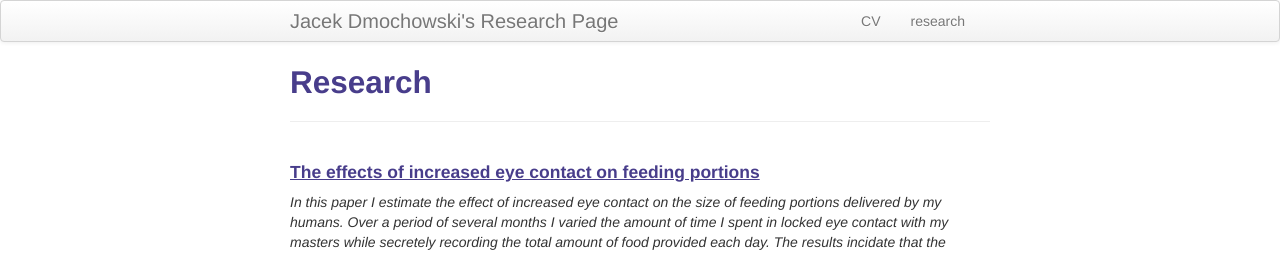
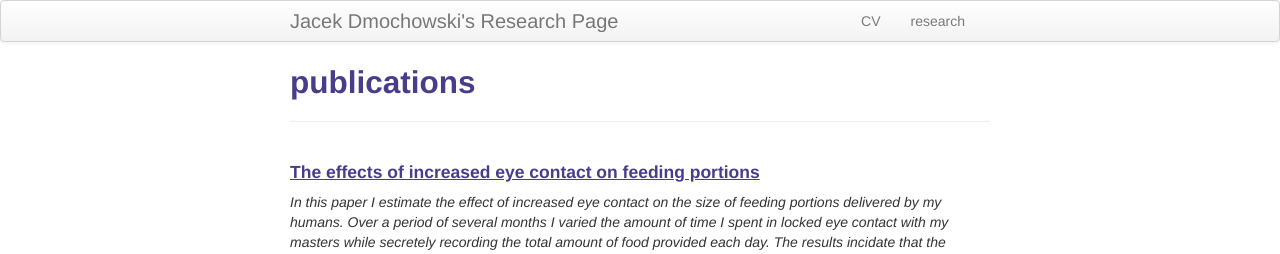
Before and after one commit to dmochow/dmochow.github.io, a Jekyll site: the page built from pages/publications.md, in a window 1280 px wide. Shown: the top 254 px of the page. Built offline with Jekyll 4.4.1, drawn with Linux system fonts in a browser that asks for light colours.

Commit message:
Update and rename research.md to publications.md

```diff
--- a/pages/research.md
+++ b/pages/publications.md
@@ -1,7 +1,7 @@
 ---
 layout: page
-title: Research
-description: Blue Ham's research
+title: publications
+description: Dmochowski Lab Publications
 ---
 
 
```
